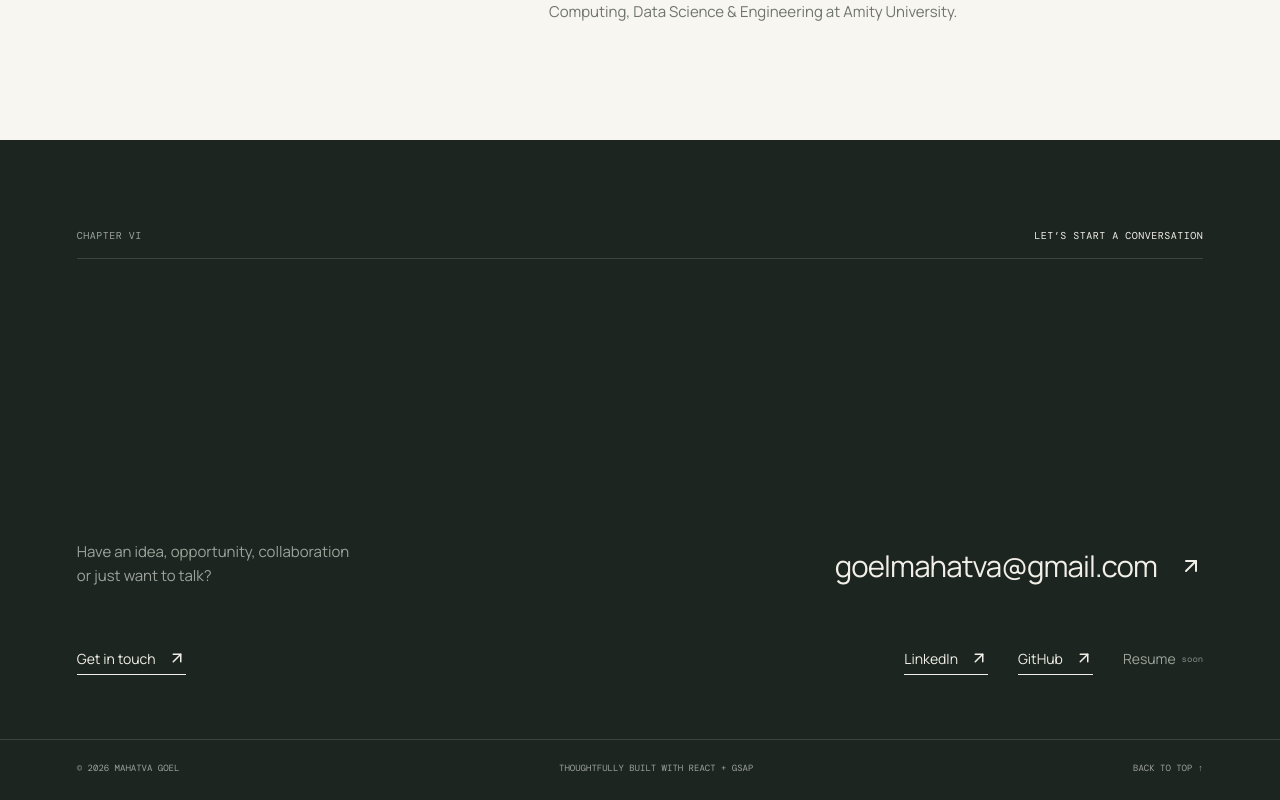
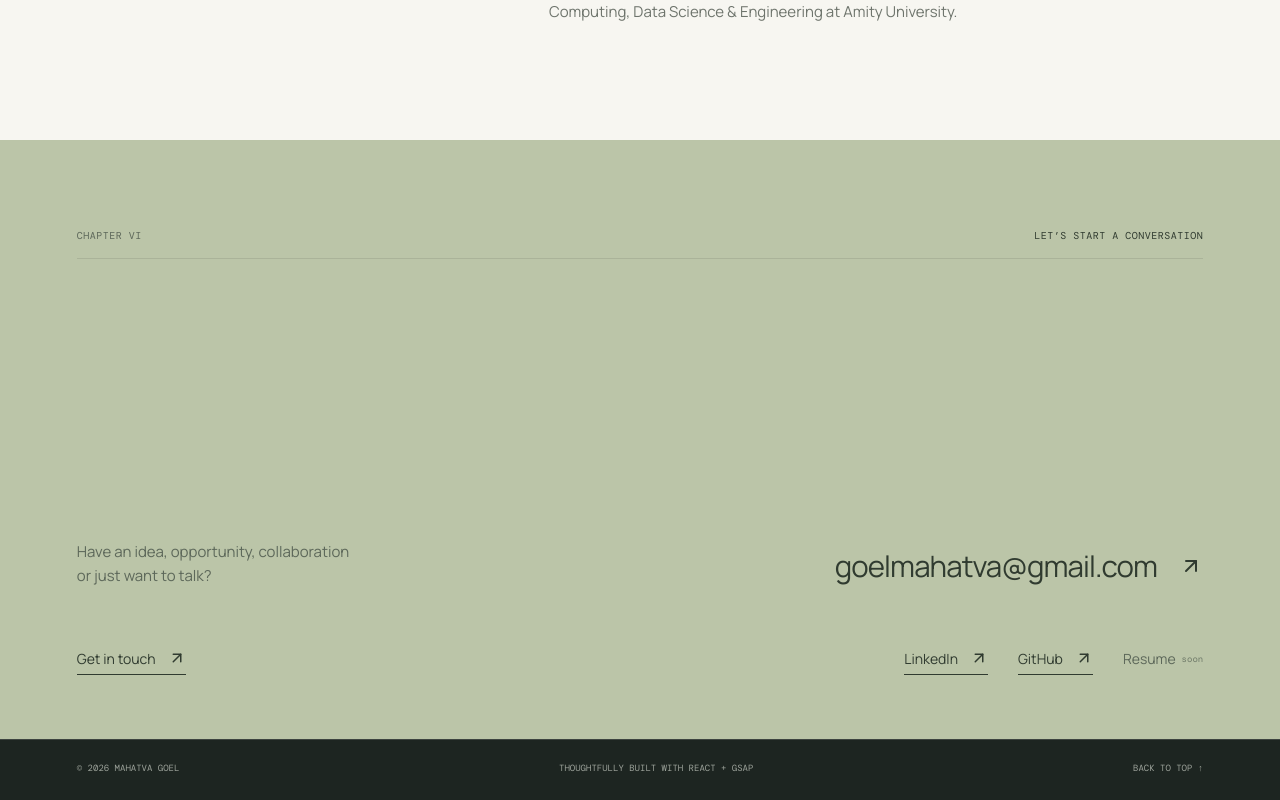
Before and after one commit to MahatvaGoell/MahatvaGoell.github.io, a React (Vite) app: page / in a window 1280 px wide. Shown: the part 6830-7630 px from the top of the page. Built offline with nearby package versions, Linux system fonts and the light colour scheme.

Commit message:
Match contact section to Gait Analysis sage

```diff
--- a/src/index.css
+++ b/src/index.css
@@ -433,7 +433,8 @@ em { font-weight: inherit; }
 .recognition-row { padding: 24px 0; }
 .recognition-number { font-size: clamp(68px, 7vw, 108px); }
 .background-rows article { padding: 26px 0; }
-.contact { padding-top: var(--section-space); }
+.contact { padding-top: var(--section-space); background: #bbc5a8; color: #303b30; --muted: #5d685a; --line: #303b3020; }
+.contact-title em { color: #6f8069; }
 .contact-title { max-width: 1080px; font-size: clamp(66px, 8vw, 128px); line-height: .92; margin-top: 46px; }
 .contact-title > svg { width: clamp(42px, 6vw, 76px); height: auto; }
 .contact-body { margin-top: 46px; }
```
